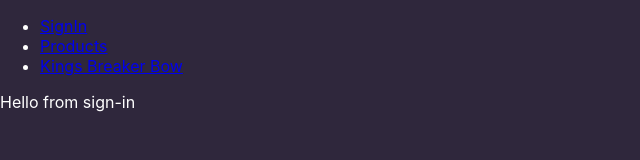
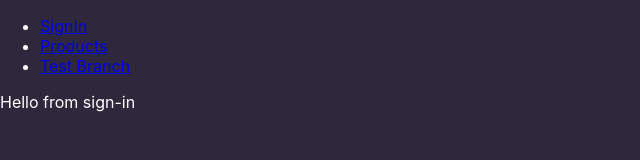
Before and after one commit to FahadHameed89/React-Redux-Router---RPG-Shop-Team-Project, a React (Create React App) app: page / in a window 1280 px wide. Shown: the top 160 px of the page, without its empty margins (0-640 px from the left). Built offline with nearby package versions, Linux system fonts and the light colour scheme.

Commit message:
Setting up test branch, instance

```diff
--- a/src/app/App.jsx
+++ b/src/app/App.jsx
@@ -10,6 +10,8 @@ import "./app.css";
 import ProductList from '../product/ProductList';
 import Product from '../product/Product';
 import SignIn from '../signIn/SignIn';
+import AddCart from '../product/ProductAddCart';
+import ProductAddCart from '../product/ProductAddCart';
 
 export default () => {
   return(
@@ -18,14 +20,14 @@ export default () => {
         <ul>
           <li><Link to="/">SignIn</Link></li>
           <li><Link to="/products">Products</Link></li>
-          <li><Link to="/products/king-breaker-bow">Kings Breaker Bow</Link></li>
+          <li><Link to="/products/ProductAddCard">Test Branch</Link></li>
         </ul>
       </nav>
 
       <Switch>
         <Route exact path="/" component={SignIn} />
         <Route exact path="/products" component={ProductList} />
-        <Route path="/products/:id" component={Product} />
+        <Route path="/products/:id" component={ProductAddCart} />
       </Switch>
     </Router>
   )
```
